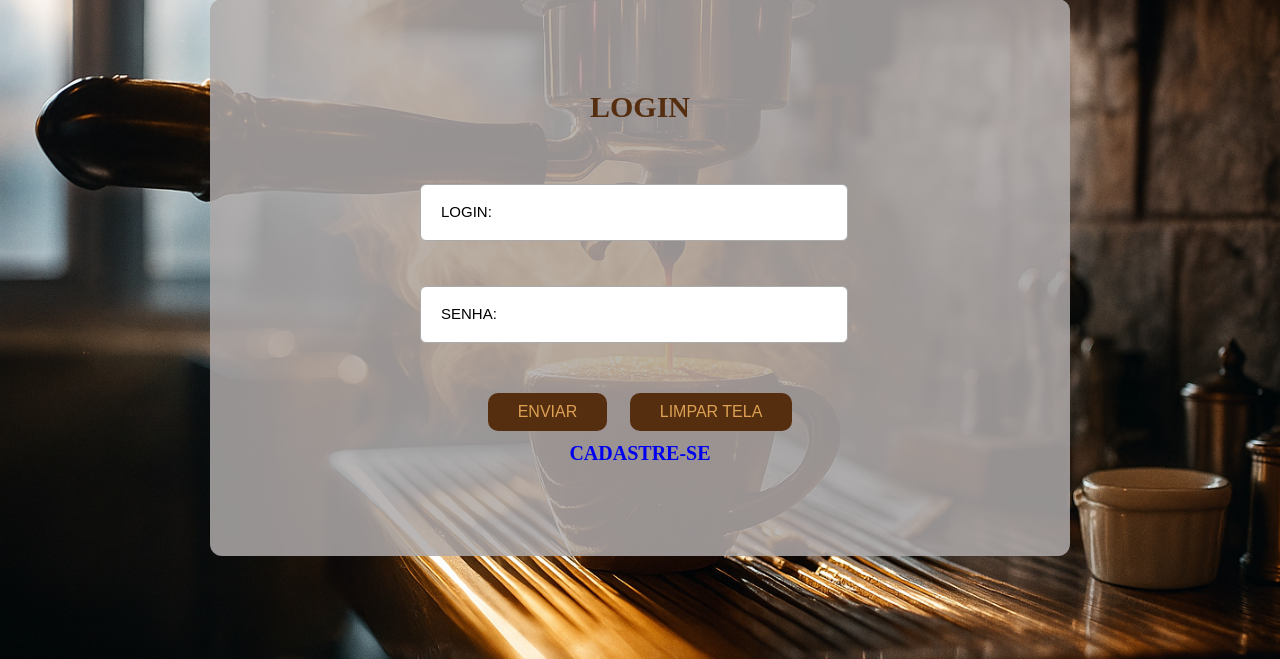
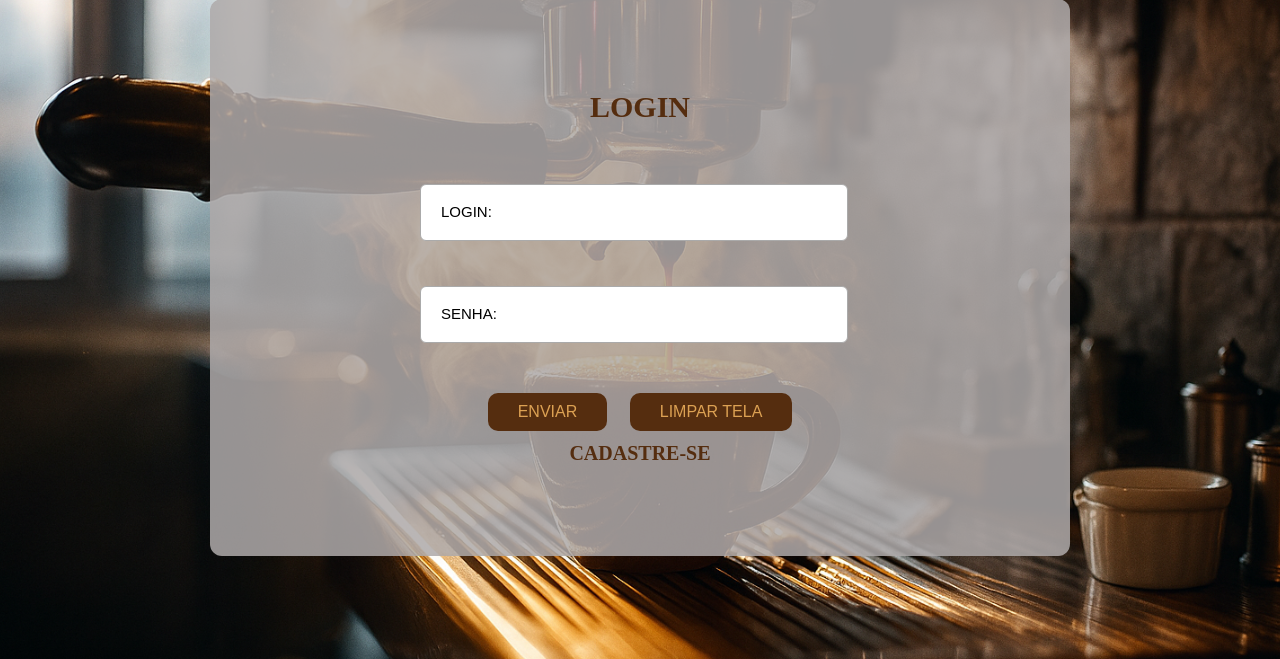
Before and after one commit to Marcelle635/Projeto, a PHP site: page /login.html in a window 1280 px wide; the page is wider, and only the part inside the window is pictured. Shown: the part 121-780 px from the top of that part. Run offline with PHP 8.4, Linux system fonts and the light colour scheme.

Commit message:
mudança

```diff
--- a/login.css
+++ b/login.css
@@ -176,6 +176,11 @@ h2 {
     font-size: 50px;
     cursor: pointer;
 }
+.link-cadastre-se{
+  color: var(--black);
+  font-weight: bold;
+  text-decoration: none;
+}
 
 main h2 {
     margin: 0;
```
